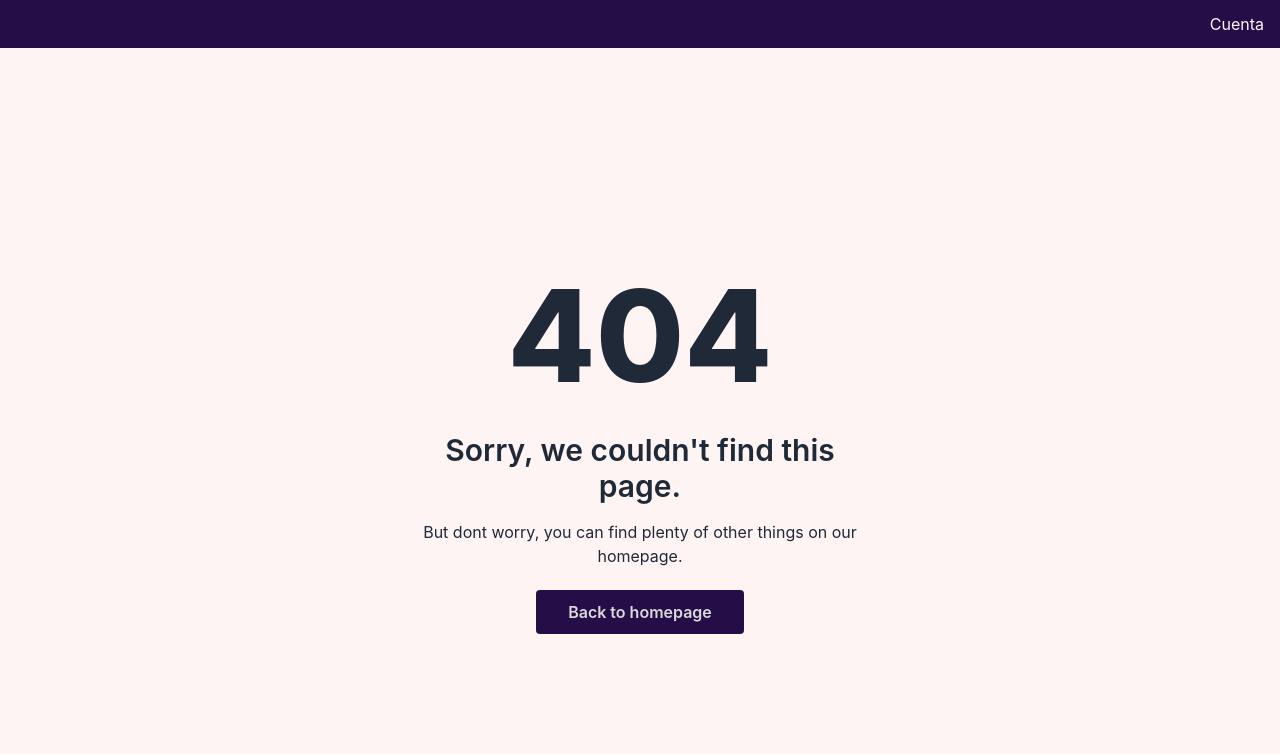
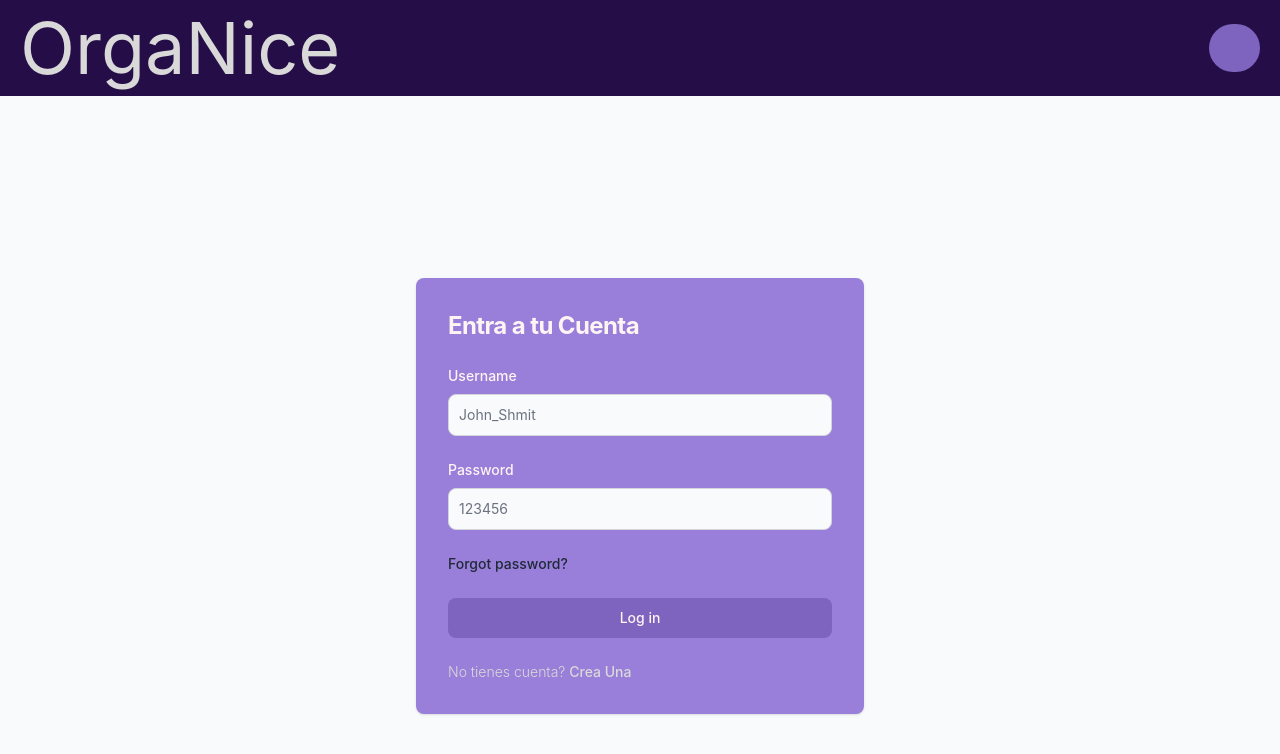
Before and after one commit to Goose03/OrgaNice, a React (Vite) app: page /login in a window 1280 px wide. Before the commit this address had no page. Shown: the top 754 px of the page. Built offline with nearby package versions, Linux system fonts and the light colour scheme.

Commit message:
fix login

```diff
--- a/package.json
+++ b/package.json
@@ -10,6 +10,7 @@
     "preview": "vite preview"
   },
   "dependencies": {
+    "@heroicons/react": "^2.1.3",
     "express": "^4.18.3",
     "flowbite": "^2.3.0",
     "flowbite-react": "^0.9.0",
--- a/src/App.jsx
+++ b/src/App.jsx
@@ -3,17 +3,27 @@ import { Route, Routes, Link } from "react-router-dom"
 import AboutPage from "./pages/about/AboutPage"
 import Teacher from "./pages/teacher/clases/Teacher"
 import ClaseInfo from "./pages/teacher/tareas/ClaseInfo"
+import Login from "./pages/login/Login"
 import SignUp from "./pages/login/SignUp"
 
 import NotFound from "./NotFound"
-import Login from "./Login"
+import NavBar from "./NavBar"
+import { useState } from "react"
 
 export default function App() {
+
+  const [loggedIn, setLoggedIn] = useState(false);
+  const toggleRoute = () => {
+    setLoggedIn(!loggedIn);
+  }
+
   return(
   <>
-    <Login />
+    <NavBar />
     <Routes>
       <Route path="/" element={<AboutPage />} />
+      <Route path="/login" element={<Login />} />
+      <Route path="/signUp" element={<SignUp />} />
       <Route path="/teacher" element={<Teacher />} />
       <Route path="/teacher/:id" element={<ClaseInfo />} />
       <Route path="*" element={<NotFound />} />
--- /dev/null
+++ b/src/NavBar.jsx
@@ -0,0 +1,30 @@
+import { Link } from "react-router-dom";
+import { Popup } from 'reactjs-popup';
+
+export default function NavBar(){
+
+    return(
+        <>
+            <nav className="bg-dpurp h-24 px-5 flex justify-between items-center text-twhite">
+                <Link to={"/"} className=" text-7xl text-center" >OrgaNice</Link>
+
+
+
+                <Popup
+                trigger={<button className="bg-mpurp text-mpurp h-1/2 rounded-full text-center">...........</button>}
+                position={'bottom center'}
+                on={['hover', 'focus']}
+                >
+                    <div className="bg-mpurp  text-twhite text-center felx flex-col rounded-lg">
+                        <div className=" p-2 hover:bg-dpurp/[.6] w-full">
+                            <Link to={"/login"} className="text-center">Log-in</Link>
+                        </div>
+                        <div className="p-2 rounded-b-lg hover:bg-dpurp/[.6]">
+                            <Link to={"/signUp"}>Sign-up</Link>
+                        </div>
+                    </div>
+                </Popup>
+            </nav>
+        </>
+    )
+}
--- a/src/pages/about/BotonesLogin.jsx
+++ b/src/pages/about/BotonesLogin.jsx
@@ -1,8 +1,10 @@
+import { Link } from "react-router-dom";
+
 export default function BotonesLogin() {
     return(
         <>
-        <a
-              href="#"
+        <Link
+            to={"/login"}
             class="inline-flex items-center py-1 px-3 text-sm font-medium text-center text-dpurp rounded-lg border border-mpurp hover:bg-bgrey"
           >
             <span class="mr-1">Inicia Sesión</span>
@@ -22,13 +24,14 @@ export default function BotonesLogin() {
                 d="M1 5h12m0 0L9 1m4 4L9 9" // Path data
               />
             </svg>
-            </a>
-            <button
-              type="button"
+        </Link>
+
+        <Link
+          to={"/signUp"}
           class="focus:outline-none text-twhite bg-mpurp hover:bg-dpurp focus:ring-4 focus:ring-purple-300 font-medium rounded-lg text-sm px-5 py-2.5 mb-2 dark:bg-purple-600 dark:hover:bg-purple-700 dark:focus:ring-purple-900"
         >
           Regístrate
-            </button>
+        </Link>
         </>
     )
 }
--- a/src/pages/login/LoginPag.jsx
+++ b/src/pages/login/Login.jsx
@@ -1,7 +1,10 @@
 import { useState } from 'react';
+import { Link } from "react-router-dom";
+
 export default function LoginPag() {
     const nombres = ['Juan', 'María', 'Pedro', 'Jose'];
     const contraseñas = ['1234', '12', 'amen', 'men'];
+
     const [showNegacion, setShowNegacion] = useState(false);
     const [showNegacionC, setShowNegacionC] = useState(false);
 
@@ -36,27 +39,27 @@ export default function LoginPag() {
                 <div className="w-full bg-tpurp rounded-lg shadow dark:border md:mt-0 sm:max-w-md xl:p-0 dark:bg-gray-800 dark:border-gray-700">
                     <div className="p-6 space-y-4 md:space-y-6 sm:p-8">
                         <h1 className="text-xl font-bold leading-tight tracking-tight text-bwhite md:text-2xl dark:text-white">
-                            Log into your account
+                            Entra a tu Cuenta
                         </h1>
                         <form className="space-y-4 md:space-y-6" action="#">
                             <div>
-                                <label htmlFor="email" className="block mb-2 text-sm font-medium text-bwhite dark:text-white">Your username
+                                <label htmlFor="email" className="block mb-2 text-sm font-medium text-bwhite dark:text-white">Username
                                 <a className={`${showNegacion ? 'block' : 'hidden'} text-dpurp `}>Este username no esta registrado</a>
                                 </label>
-                                <input type="email" name="email" id="email" className="bg-gray-50 border border-gray-300 text-gray-900 sm:text-sm rounded-lg focus:ring-primary-600 focus:border-primary-600 block w-full p-2.5 dark:bg-gray-700 dark:border-gray-600 dark:placeholder-gray-400 dark:text-white dark:focus:ring-blue-500 dark:focus:border-blue-500" placeholder="name" required=""/>
+                                <input type="email" name="email" id="email" className="bg-gray-50 border border-gray-300 text-gray-900 sm:text-sm rounded-lg focus:ring-primary-600 focus:border-primary-600 block w-full p-2.5 dark:bg-gray-700 dark:border-gray-600 dark:placeholder-gray-400 dark:text-white dark:focus:ring-blue-500 dark:focus:border-blue-500" placeholder="John_Shmit" required=""/>
                             </div>
                             <div>
                                 <label htmlFor="password" className="block mb-2 text-sm font-medium text-bwhite dark:text-white">Password
                                 <a className={`${showNegacionC ? 'block' : 'hidden'} text-dpurp `}>Esta contraseña no esta registrada</a>
                                 </label>
-                                <input type="password" name="password" id="password" placeholder="••••••••" className="bg-gray-50 border border-gray-300 text-gray-900 sm:text-sm rounded-lg focus:ring-primary-600 focus:border-primary-600 block w-full p-2.5 dark:bg-gray-700 dark:border-gray-600 dark:placeholder-gray-400 dark:text-white dark:focus:ring-blue-500 dark:focus:border-blue-500" required=""/>
+                                <input type="password" name="password" id="password" placeholder="123456" className="bg-gray-50 border border-gray-300 text-gray-900 sm:text-sm rounded-lg focus:ring-primary-600 focus:border-primary-600 block w-full p-2.5 dark:bg-gray-700 dark:border-gray-600 dark:placeholder-gray-400 dark:text-white dark:focus:ring-blue-500 dark:focus:border-blue-500" required=""/>
                             </div>
                             <div className="flex items-center justify-between">
                                 <a href="#" className="text-sm font-medium text-primary-600 hover:underline dark:text-dpurp">Forgot password?</a>
                             </div>
                             <button type="button" className="w-full text-bwhite bg-mpurp hover:bg-dpurp focus:ring-4 focus:outline-none focus:ring-primary-300 font-medium rounded-lg text-sm px-5 py-2.5 text-center dark:bg-primary-600 dark:hover:bg-primary-700 dark:focus:ring-primary-800" onClick={captura}>Log in</button>
-                            <p className="text-sm font-light text-gray-500 dark:text-bwhite">
-                                Don’t have an account yet? <a href="#" className="font-medium text-primary-600 hover:underline dark:text-dpurp">Sign up</a>
+                            <p className="text-sm font-light text-twhite dark:text-bwhite">
+                                No tienes cuenta? <Link to={"/signUp"}  className="font-medium text-primary-600 hover:underline dark:text-dpurp">Crea Una</Link>
                             </p>
                         </form>
                     </div>
--- a/src/pages/login/SignUp.jsx
+++ b/src/pages/login/SignUp.jsx
@@ -36,7 +36,7 @@ export default function LoginPag() {
                 <div className="w-full bg-tpurp rounded-lg shadow dark:border md:mt-0 sm:max-w-md xl:p-0 dark:bg-gray-800 dark:border-gray-700">
                     <div className="p-6 space-y-4 md:space-y-6 sm:p-8">
                         <h1 className="text-xl font-bold leading-tight tracking-tight text-bwhite md:text-2xl dark:text-white">
-                            Sign in your account
+                           Crea tu Cuenta
                         </h1>
                         <form className="space-y-4 md:space-y-6" action="#">
                             <div>
--- a/src/pages/login/estilo.css
+++ /dev/null
@@ -1,53 +0,0 @@
-*{
-    margin: 0;
-    padding: 0;
-    -webkit-box-sizing: border-box;
-    -moz-box-sizing: border-box;
-    box-sizing: border-box;
-}
-.navegacion{
-    width: 1000px;
-    margin: 0px auto;
-    background: #250E47;
-    width: 100%;
-}
-
-.navegacion ul{
-    list-style: none;
-}
-
-.menu > li{
-    position: relative;
-    display: inline-block;
-}
-
-.menu > li > a{
-    display: block;
-    padding: 15px 20px;
-    color: #FFF4F4;
-    text-decoration: none;
-    text-align: right;
-}
-
-.menu li a:hover{
-    color: #c4c4c4;
-    transition: all .3s;
-}
-
-.submenu{
-    position: absolute;
-    background: #7E64BE;
-    width: 120%;
-    display: none;
-}
-
-.submenu li a{
-    display: block;
-    padding: 15px;
-    color: #fff;
-    text-decoration: none;
-}
-
-.menu li:hover .submenu{
-    display: block;
-}
```
Also changed, not shown: 1 other file (tests, documents, lock files or other folders). Lines whose indentation alone changed are shown as unchanged.
